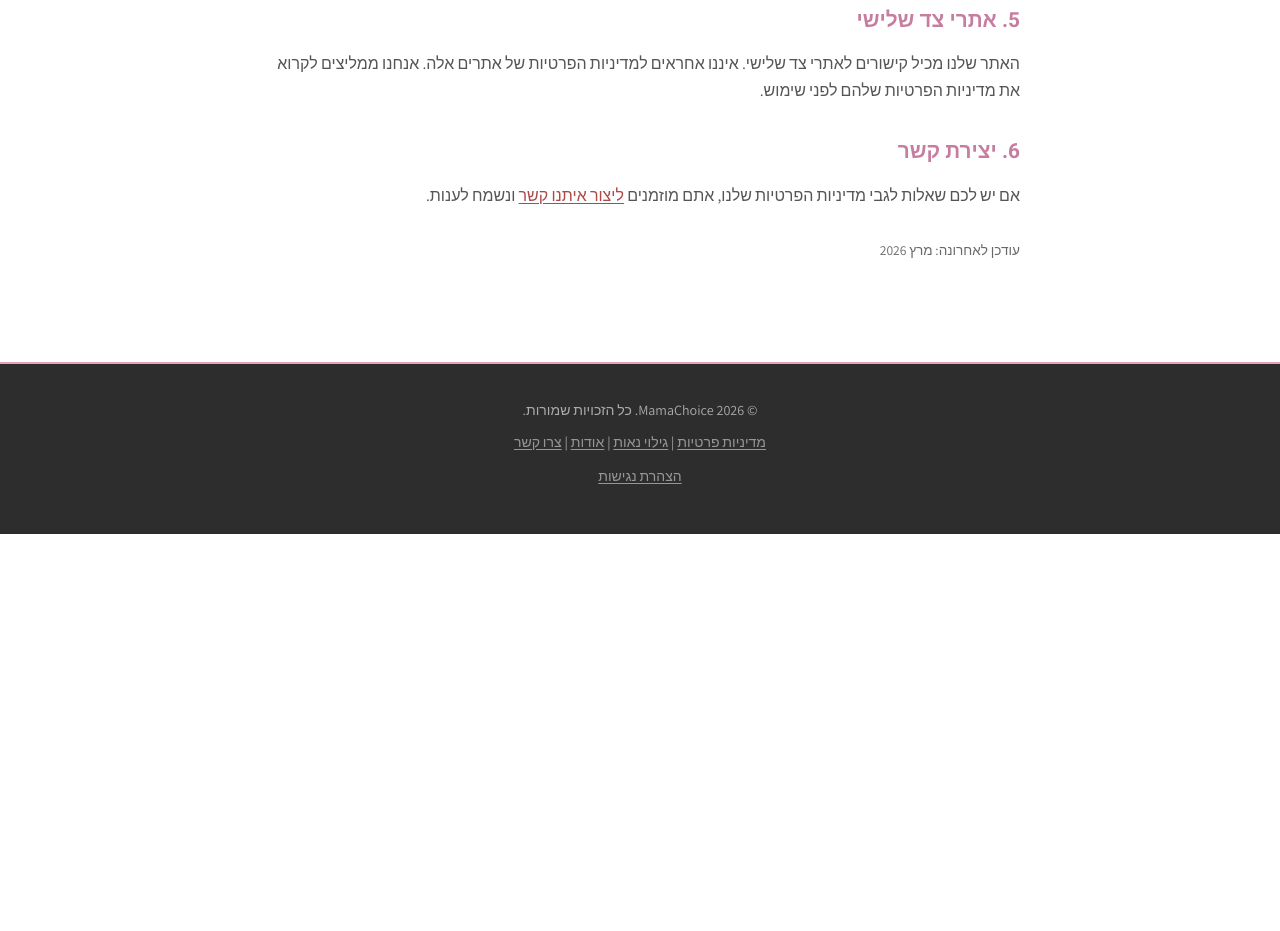
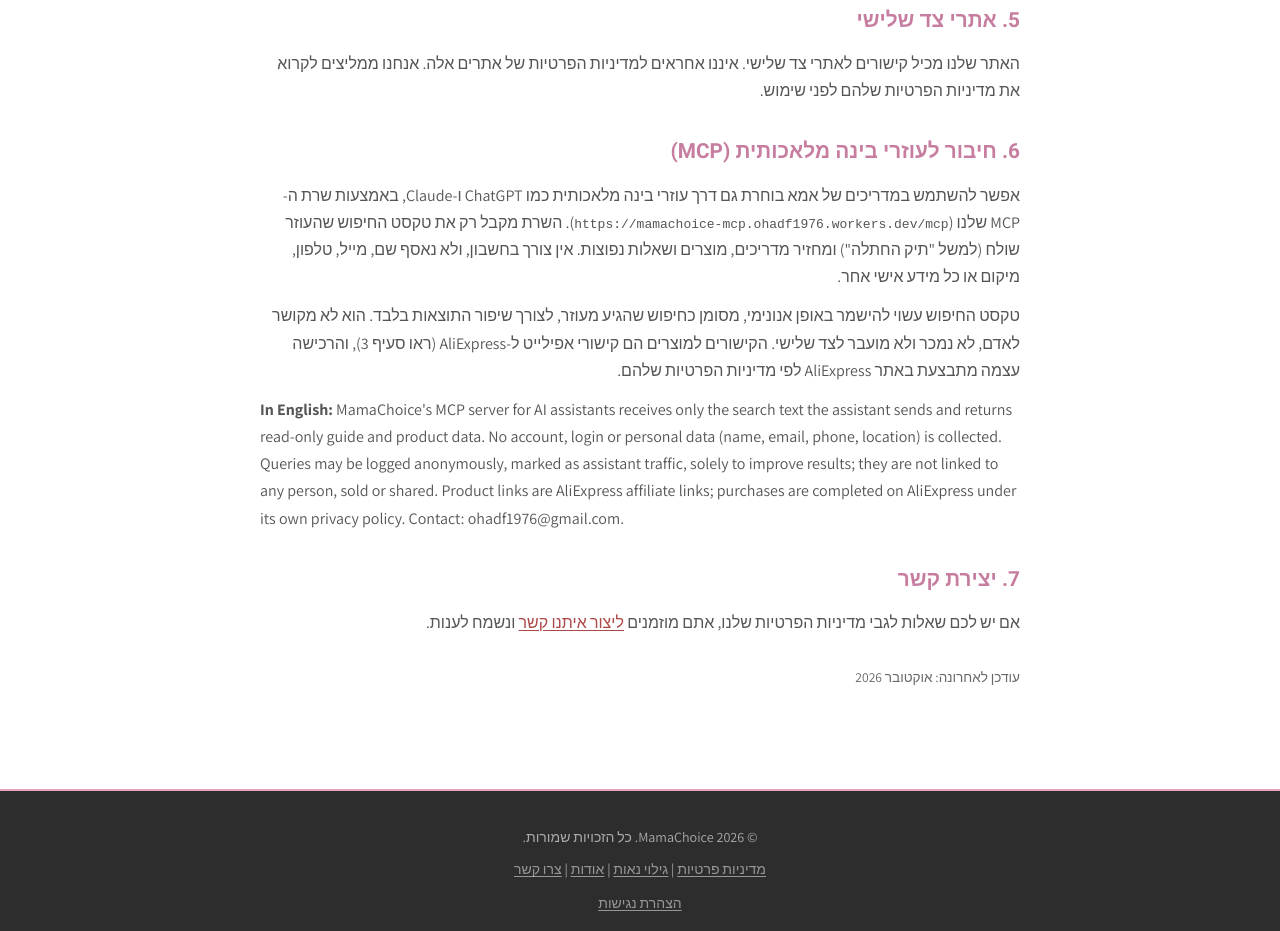
Before and after one commit to skazi1976/mama-choice, a plain HTML site: page privacy.html in a window 1280 px wide. Shown: the part 1219-2150 px from the top of the page. Before the commit the page ends 1753 px from the top, so only its background shows below. Drawn offline with Linux system fonts and the light colour scheme.

Commit message:
Privacy: add AI assistants / MCP section (for ChatGPT plugin review)
Co-Authored-By: Claude Opus 5.5 <noreply@anthropic.com>

```diff
--- a/privacy.html
+++ b/privacy.html
@@ -120,11 +120,18 @@ footer a:hover{color:#E8A0BF;}
 </div>
 
 <div class="content-section">
-<h2>6. יצירת קשר</h2>
+<h2>6. חיבור לעוזרי בינה מלאכותית (MCP)</h2>
+<p>אפשר להשתמש במדריכים של אמא בוחרת גם דרך עוזרי בינה מלאכותית כמו ChatGPT ו-Claude, באמצעות שרת ה-MCP שלנו (<code>https://mamachoice-mcp.ohadf1976.workers.dev/mcp</code>). השרת מקבל רק את טקסט החיפוש שהעוזר שולח (למשל "תיק החתלה") ומחזיר מדריכים, מוצרים ושאלות נפוצות. אין צורך בחשבון, ולא נאסף שם, מייל, טלפון, מיקום או כל מידע אישי אחר.</p>
+<p>טקסט החיפוש עשוי להישמר באופן אנונימי, מסומן כחיפוש שהגיע מעוזר, לצורך שיפור התוצאות בלבד. הוא לא מקושר לאדם, לא נמכר ולא מועבר לצד שלישי. הקישורים למוצרים הם קישורי אפילייט ל-AliExpress (ראו סעיף 3), והרכישה עצמה מתבצעת באתר AliExpress לפי מדיניות הפרטיות שלהם.</p>
+<p lang="en" dir="ltr" style="text-align:left;"><strong>In English:</strong> MamaChoice's MCP server for AI assistants receives only the search text the assistant sends and returns read-only guide and product data. No account, login or personal data (name, email, phone, location) is collected. Queries may be logged anonymously, marked as assistant traffic, solely to improve results; they are not linked to any person, sold or shared. Product links are AliExpress affiliate links; purchases are completed on AliExpress under its own privacy policy. Contact: ohadf1976@gmail.com.</p>
+</div>
+
+<div class="content-section">
+<h2>7. יצירת קשר</h2>
 <p>אם יש לכם שאלות לגבי מדיניות הפרטיות שלנו, אתם מוזמנים <a href="contact.html" style="color:#ff6b6b;">ליצור איתנו קשר</a> ונשמח לענות.</p>
 </div>
 
-<p style="color:#999;font-size:0.85em;margin-top:30px;">עודכן לאחרונה: מרץ 2026</p>
+<p style="color:#999;font-size:0.85em;margin-top:30px;">עודכן לאחרונה: אוקטובר 2026</p>
 </div>
 
 <footer>
```
